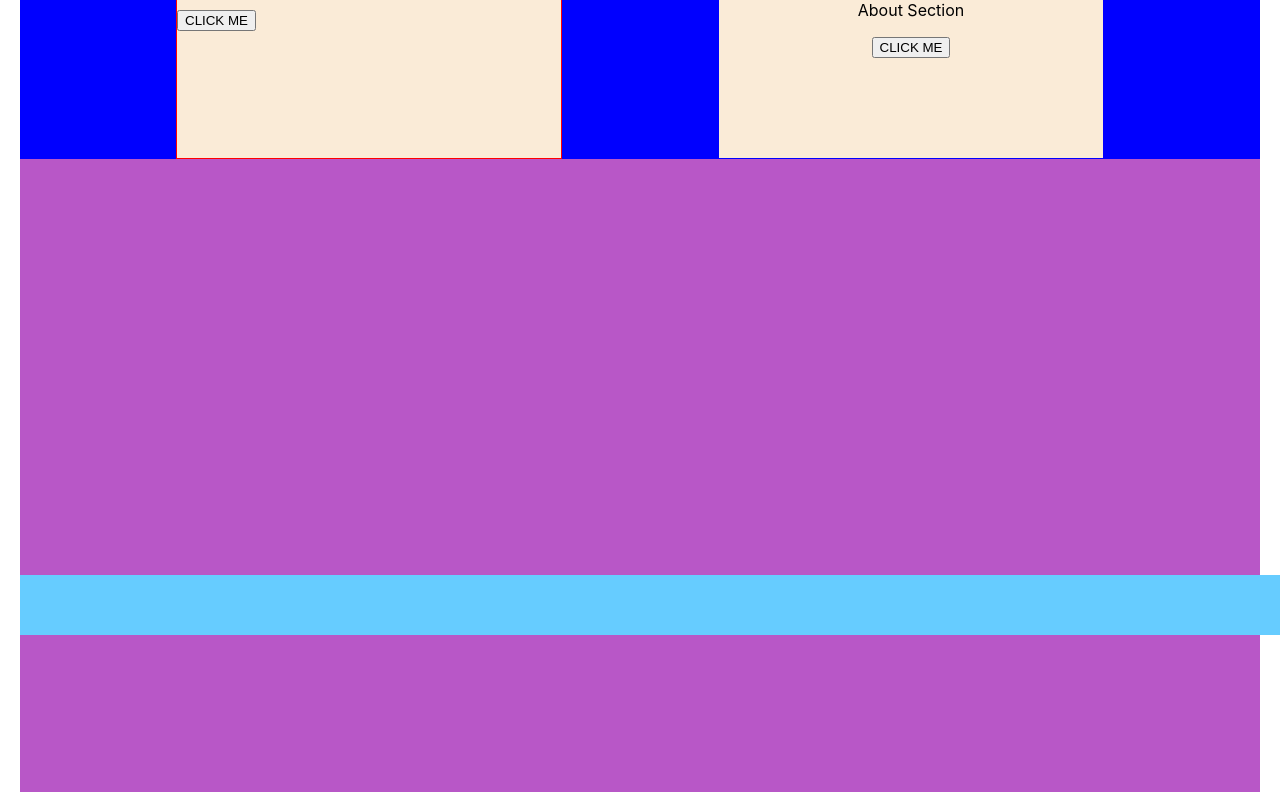
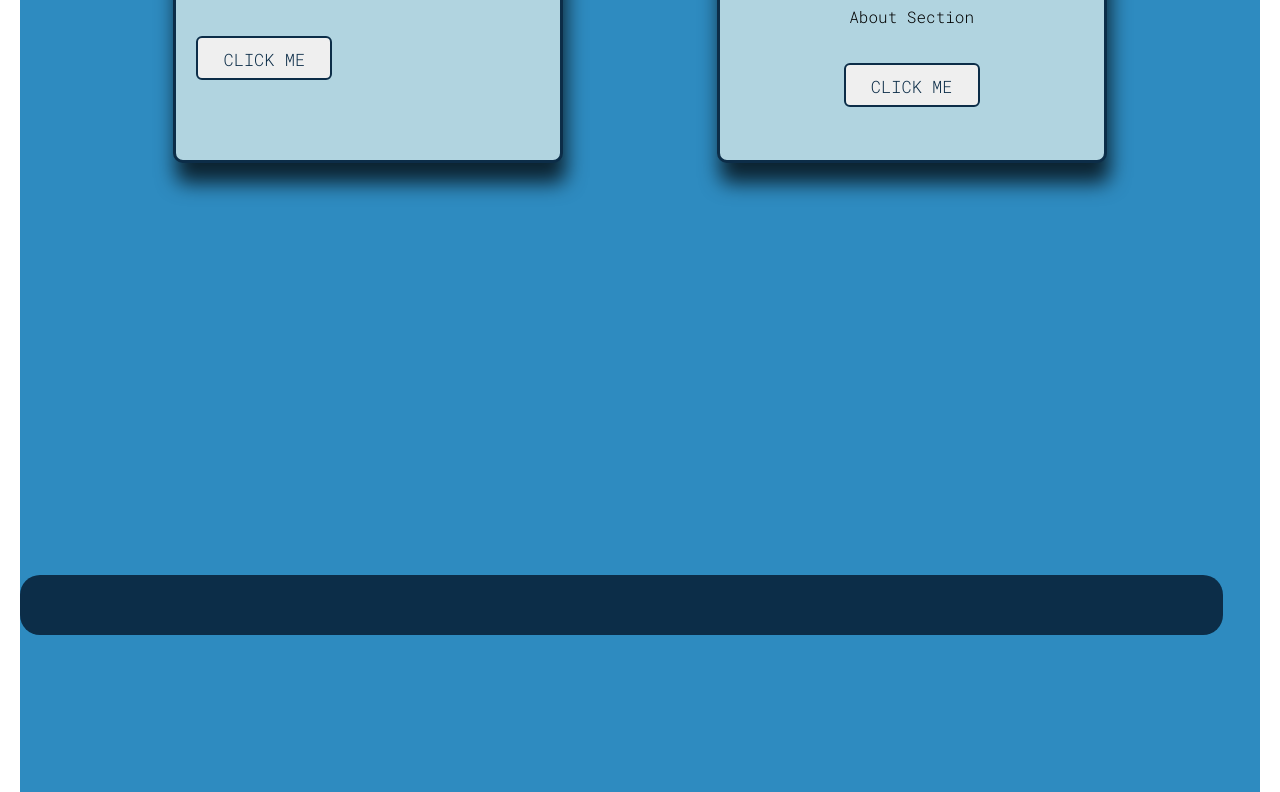
Before and after one commit to SchoolOfCode/w9_frontend-project-neemo-ryan-harry-mino, a React app: page / in a window 1280 px wide. Shown: the part 165-957 px from the top of the page. Built offline with nearby package versions, Linux system fonts and the light colour scheme; no server answers.

Commit message:
added styling for footer,homepage, and cards

```diff
--- a/src/Components/Cardcomponent/Cardcomponent.js
+++ b/src/Components/Cardcomponent/Cardcomponent.js
@@ -1,3 +1,4 @@
+import "./cardcomponent.css";
 const Cardcomponent = (props) => {
   return (
     <div className={props.className}>
--- /dev/null
+++ b/src/Components/Cardcomponent/cardcomponent.css
@@ -0,0 +1,50 @@
+/* From uiverse.io */
+button {
+  /* font-weight: bolder; */
+  --color: #0c2d48;
+  font-family: inherit;
+  display: inline-block;
+  width: 8em;
+  height: 2.6em;
+  line-height: 2.5em;
+  margin: 20px;
+  position: relative;
+  overflow: hidden;
+  border: 2px solid var(--color);
+  transition: color 0.5s;
+  z-index: 1;
+  font-size: 17px;
+  border-radius: 6px;
+  font-weight: 500;
+  color: var(--color);
+}
+
+button:before {
+  content: "";
+  position: absolute;
+  z-index: -1;
+  background: var(--color);
+  height: 150px;
+  width: 200px;
+  border-radius: 50%;
+}
+
+button:hover {
+  color: #e7eeef;
+}
+
+button:before {
+  top: 100%;
+  left: 100%;
+  transition: all 0.7s;
+}
+
+button:hover:before {
+  top: -30px;
+  left: -30px;
+}
+
+button:active:before {
+  background: #0C2D48;
+  transition: background 0s;
+}
--- a/src/Components/Footer/Footer.css
+++ b/src/Components/Footer/Footer.css
@@ -1,20 +1,15 @@
 .footer-class {
-        /* position: absolute; */
-        /* bottom: 0px; */
-        /* background-color: blue; */
-        /* padding-bottom: 2.5rem;    Footer height */
-        /* margin-top: 80%;  */
-        /* width: 100%; */
-        /* height: 2.5rem;   */
+        border-radius:20px;
         text-align: center;
-        font-size:25px;
+        font-size:15px;
         position:fixed;
         bottom:0;
-        width:100%;
+        width:94%;
         height:60px;   /* Height of the footer */
-        background:#6cf;
+        background:#0C2D48;
       }
-
-      /* *:not(.footer-class){ */
-        /* overflow-y: scroll ; */
-      /* } */
+      .quote-paragraph{
+        font-family:Arial, Helvetica, sans-serif;
+        color:#B1D4E0;
+        font-weight: bold;
+      }
--- a/src/Components/Home/Home.css
+++ b/src/Components/Home/Home.css
@@ -1,35 +1,45 @@
+/* @import url('http://fonts.cdnfonts.com/css/proggy-clean'); */
+@import url('https://fonts.googleapis.com/css2?family=Roboto+Mono:wght@300&display=swap');
 .Home {
-  background-color: #B857C7;
+  background-color: #2E8BC0;
   height:150vh;
+  width:auto;
 }
 
 .title-section {
-  background-color: antiquewhite;
+  background-color: #B1D4E0;
 }
 
 .cards {
   display: flex;
   justify-content: space-evenly;
-  background-color: blue;
+  /* background-color: blue; */
 }
 
 .wellbeing-section {
-  border: 1px solid red;
-  background-color: antiquewhite;
+  font-family: 'Roboto Mono', monospace;
+  box-shadow: rgba(0, 0, 0, 0.75) 3px 20px 20px;
+  border-radius:10px;
+  border: 3px solid #0C2D48;
+  background-color: #B1D4E0;
   height: 30vh;
   width: 30vw;
 }
 
 .wellbeing-section > h1 {
+  /* font-family:bellefair; */
   text-align: center;
-  background-color: green;
+  /* background-color: green; */
   margin: 0;
 }
 
 .technical-section {
+  font-family: 'Roboto Mono', monospace;;
+  box-shadow: rgba(0, 0, 0, 0.75) 3px 20px 20px;
+  border-radius:10px;
   text-align: center;
-  border: 1px solid blue;
-  background-color: antiquewhite;
+  border: 3px solid #0C2D48;
+  background-color: #B1D4E0;
   height: 30vh;
   width: 30vw;
 }
--- a/src/Components/Home/Home.js
+++ b/src/Components/Home/Home.js
@@ -32,8 +32,6 @@ const Home = (props) => {
       <div className="title-section">
         <h1> FOO-D FOR THOUGHT</h1>
         <p></p>
-
-        <p>{quote}</p>
       </div>
       <div className="cards">
         <Cardcomponent
```
